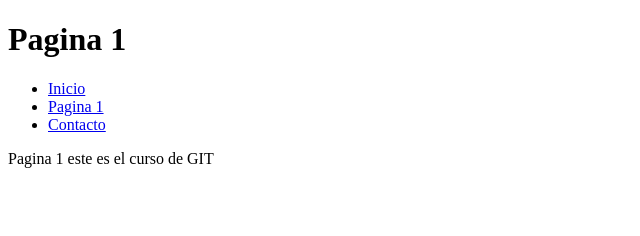
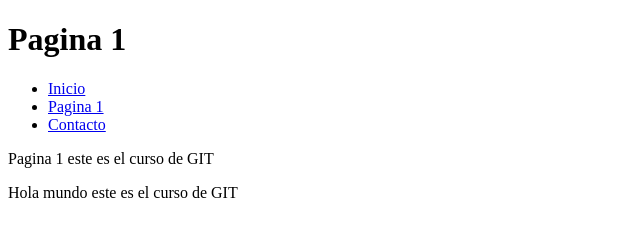
Before and after one commit to lucasarraigada/testeando, a plain HTML site: page pagina1.html in a window 1280 px wide. Shown: the whole page, without its empty margins (0-640 px from the left). Drawn offline with Linux system fonts and the light colour scheme.

Commit message:
Se agregaron parrafos a los archivos principales

```diff
--- a/pagina1.html
+++ b/pagina1.html
@@ -14,6 +14,6 @@
 			<li><a href="contacto.html">Contacto</a></li>
 		</ul>
 		<p>Pagina 1 este es el curso de GIT</p>
-
+		<p>Hola mundo este es el curso de GIT</p>
 	</body>
 </html>
```
Also changed, not shown: contacto.html (+4 -3 lines), index.html (+1 -1 lines).
